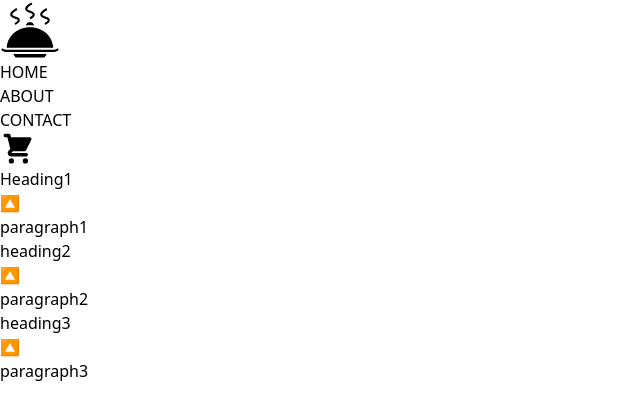
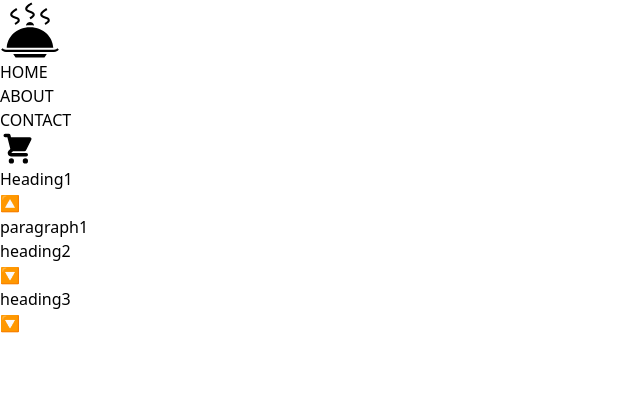
Before and after one commit to Grewal009/REACT, a React (Vite) app: page /about in a window 1280 px wide. Shown: the top 420 px of the page, without its empty margins (0-640 px from the left). Built offline with nearby package versions, Linux system fonts and the light colour scheme.

Commit message:
accordion with show/hidden functionality

```diff
--- a/src/components/About.js
+++ b/src/components/About.js
@@ -3,15 +3,15 @@ import {useState} from 'react';
 
 const About = () => {
 
-    const [config, setConfig] = useState("1");
+    const [config, setConfig] = useState(1);
 
     return(
         <div>
-            <Section isVisible={config === 1} setIsVisible={()=>setConfig("1")} heading="Heading1" para="paragraph1"/>
+            <Section isVisible={config === 1} setIsVisible={()=>setConfig(config===1?0 : 1)} heading="Heading1" para="paragraph1"/>
 
-            <Section isVisible={config === 2} setIsVisible={()=>setConfig("2")} heading="heading2" para="paragraph2"/>
+            <Section isVisible={config === 2} setIsVisible={()=>setConfig(config===2?0 : 2)} heading="heading2" para="paragraph2"/>
 
-            <Section isVisible={config === 3} setIsVisible={()=>setConfig("3")} heading="heading3" para="paragraph3"/>
+            <Section isVisible={config === 3} setIsVisible={()=>setConfig(config===3?0 : 3)} heading="heading3" para="paragraph3"/>
         </div>
     )
 }
--- a/src/components/Section.js
+++ b/src/components/Section.js
@@ -5,7 +5,7 @@ const Section = ({heading, para, isVisible, setIsVisible}) => {
         <div>
             <div className="m-2 p-2 border border-gray-500">
                 {
-                    isVisible
+                    !isVisible
                     ?(
                     <div onClick={setIsVisible} className="px-2 flex justify-between items-center bg-slate-200 cursor-pointer">
                         <h3 className=" text-lg font-bold ">{heading}</h3>
```
